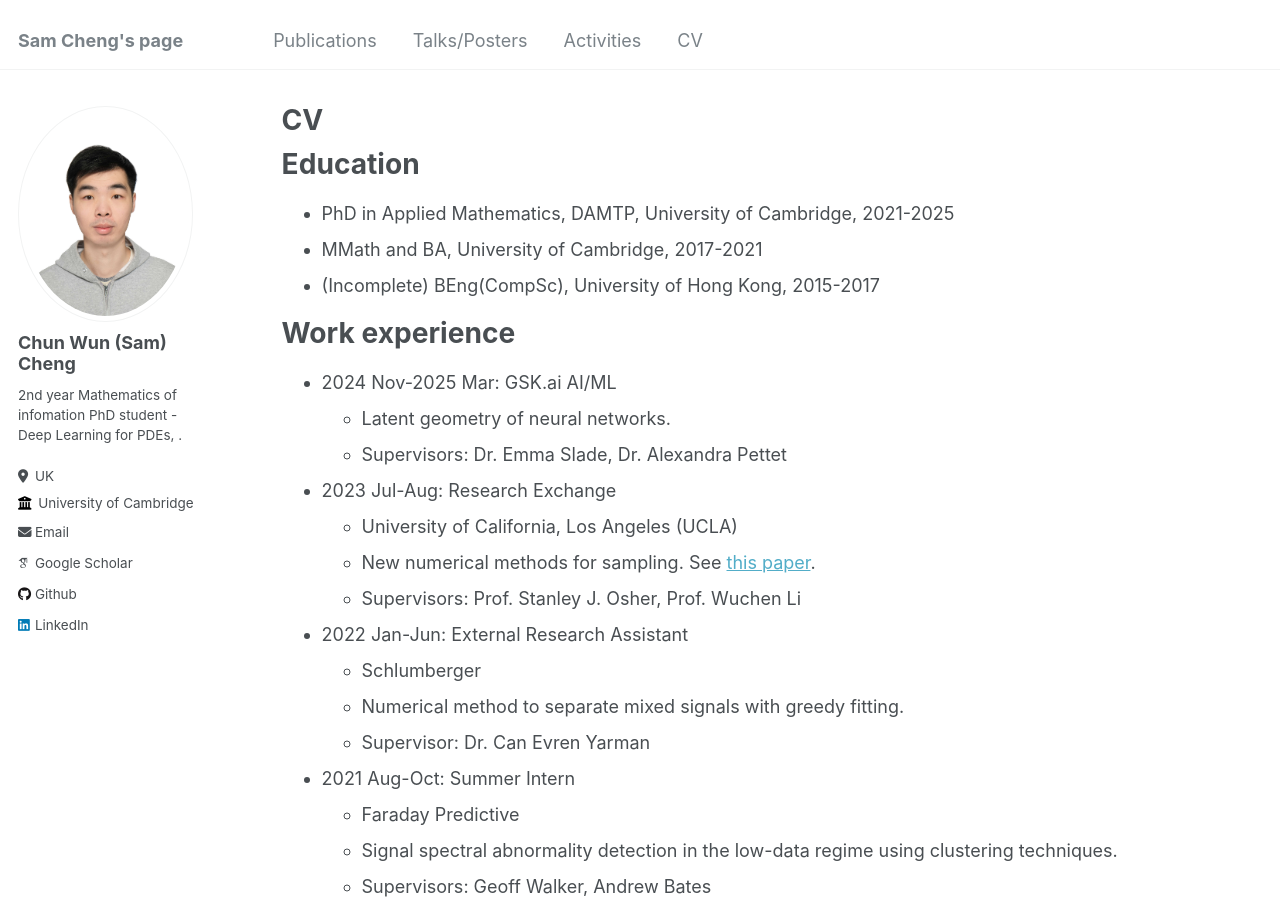
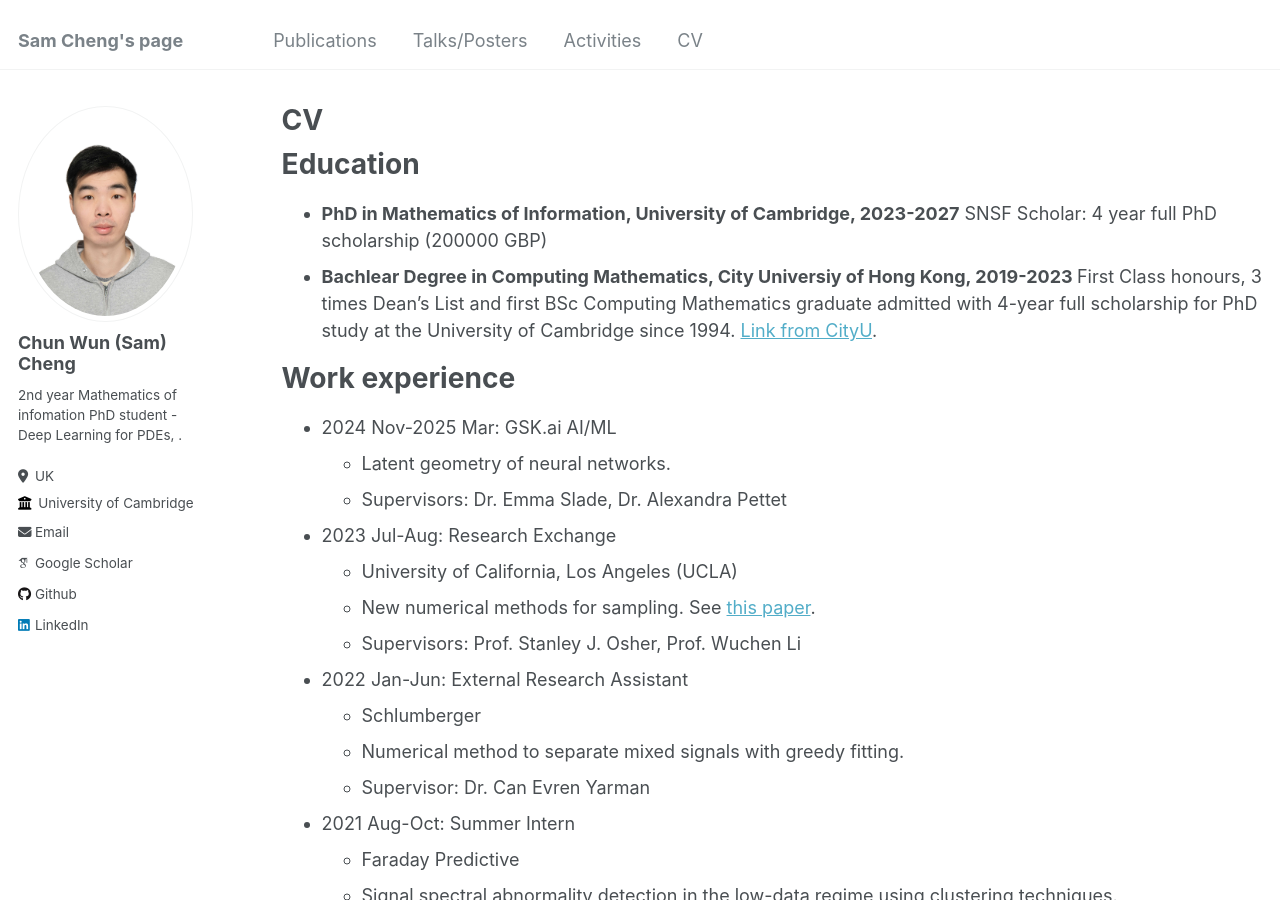
Before and after one commit to samcheng123/Cam, a Jekyll site: the page built from _pages/cv.md, in a window 1280 px wide and 900 px high. Built offline with Jekyll 4.4.1, drawn with Linux system fonts in a browser that asks for light colours; some web fonts are replaced.

Commit message:
Update cv.md

```diff
--- a/_pages/cv.md
+++ b/_pages/cv.md
@@ -11,9 +11,11 @@ redirect_from:
 
 Education
 ======
-* PhD in Applied Mathematics, DAMTP, University of Cambridge, 2021-2025
-* MMath and BA, University of Cambridge, 2017-2021
-* (Incomplete) BEng(CompSc), University of Hong Kong, 2015-2017
+* <b>PhD in Mathematics of Information, University of Cambridge, 2023-2027</b>
+  SNSF Scholar: 4 year full PhD scholarship (200000 GBP)
+* <b>Bachlear Degree in Computing Mathematics, City Universiy of Hong Kong, 2019-2023 </b>
+  First Class honours, 3 times Dean’s List and first BSc Computing Mathematics graduate admitted
+  with 4-year full scholarship for PhD study at the University of Cambridge since 1994. [Link from CityU](https://www.cityu.edu.hk/csci/news-events/news-and-achievements/first-bsc-computing-maths-local-graduate-obtained-full).
 <!-- * B.S. in GitHub, GitHub University, 2012 -->
 
 Work experience
```
